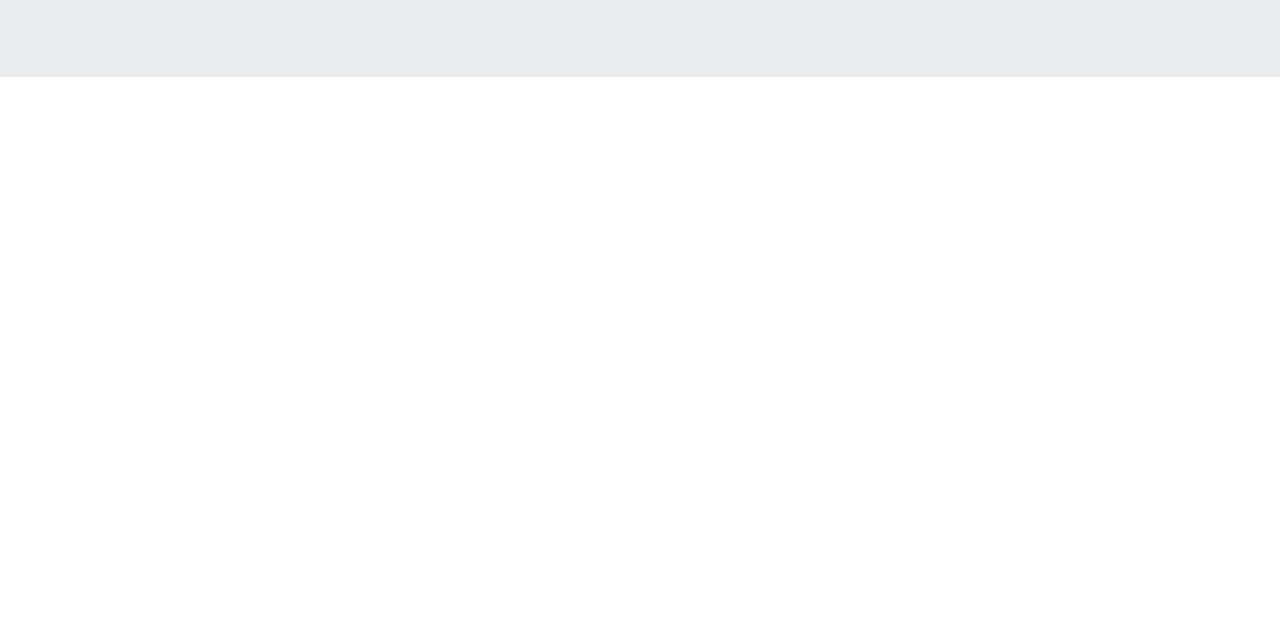
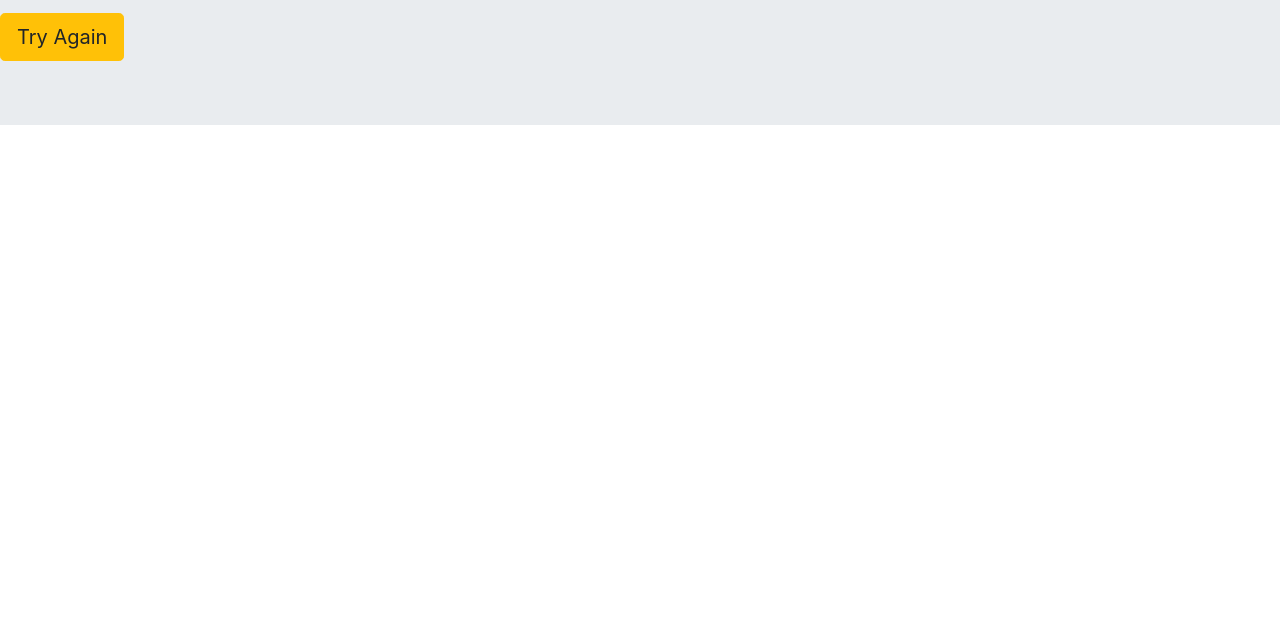
Before and after one commit to ANTHONYCHANSOON/TestHttps, a website: page failure.html in a window 1280 px wide. Shown: the part 172-800 px from the top of the page. Drawn offline with nearby package versions, Linux system fonts and the light colour scheme.

Commit message:
heroku ready

```diff
--- a/app.js
+++ b/app.js
@@ -57,6 +57,11 @@ app.post("/", function (req, res) {
     request.end();
 })
 
+
+app.post("/failure", function(req,res) {
+    res.redirect("/")
+})
+
 app.listen(3000, () => {
     console.log("localhost connected port 3000");
 })
--- a/failure.html
+++ b/failure.html
@@ -1,5 +1,6 @@
 <!DOCTYPE html>
 <html lang="en">
+
 <head>
     <meta charset="UTF-8">
     <meta name="viewport" content="width=device-width, initial-scale=1.0">
@@ -7,11 +8,19 @@
     <link rel="stylesheet" href="https://stackpath.bootstrapcdn.com/bootstrap/4.4.1/css/bootstrap.min.css"
         integrity="sha384-Vkoo8x4CGsO3+Hhxv8T/Q5PaXtkKtu6ug5TOeNV6gBiFeWPGFN9MuhOf23Q9Ifjh" crossorigin="anonymous">
 </head>
+
 <body>
     <div class="jumbotron jumbotron-fluid">
         <div class="container">
-          <h1 class="display-4">CHECK YOUR CODE</h1>
-          <p class="lead">status code not 200.</p>
+            <h1 class="display-4">CHECK YOUR CODE</h1>
+            <p class="lead">status code not 200.</p>
         </div>
-      </div>
+        <form action="/failure" method="post">
+            <button class="btn btn-lg btn-warning" type="submit" name="button">
+                Try Again
+            </button>
+        </form>
+    </div>
+
+
 </body>
```
